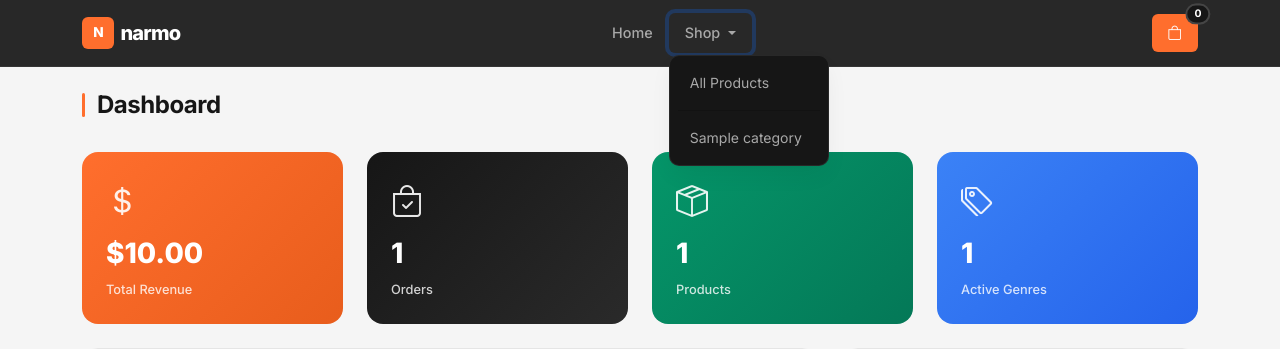
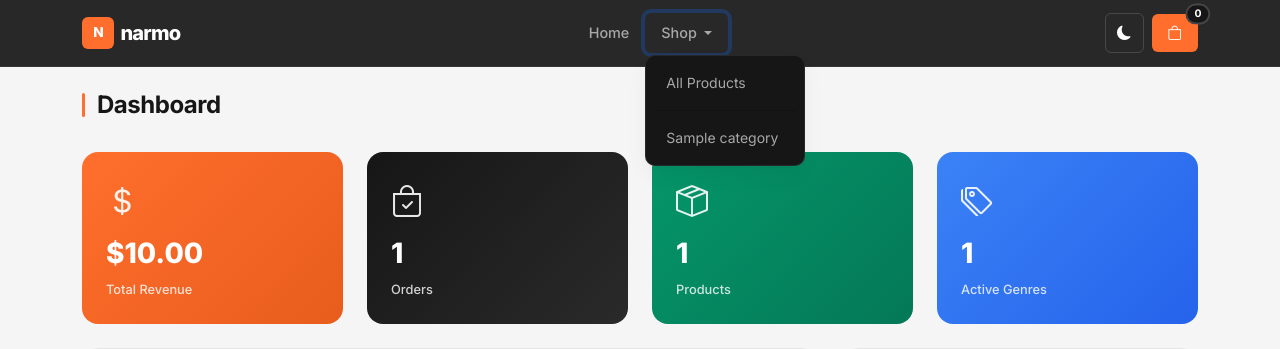
Before and after one commit to omranhareedi/anime-shop, a Flask app: page /admin/dashboard in a window 1280 px wide, after a click on "Shop". Shown: the top 349 px of the page. Run offline with Flask 3, Linux system fonts and the light colour scheme; tables that the repository leaves empty hold one stand-in row (values such as "Sample post").

Commit message:
feat: dark mode toggle with localStorage persistence — moon/sun icon in navbar, prefers-color-scheme detection, full dark theme CSS

```diff
--- a/app/static/css/style.css
+++ b/app/static/css/style.css
@@ -24,7 +24,65 @@
     --radius-lg: 16px;
     --radius-xl: 24px;
     --transition: 0.2s cubic-bezier(0.4,0,0.2,1);
+    --navbar-bg: rgba(22,22,22,0.92);
+    --navbar-border: rgba(255,255,255,0.06);
+    --navbar-link: var(--gray-light);
+    --navbar-link-hover-bg: rgba(255,110,45,0.08);
+    --hero-bg: var(--dark);
+    --footer-bg: var(--dark);
+    --footer-border: rgba(255,255,255,0.06);
+    --table-header-bg: var(--bg);
+    --toast-bg: var(--dark);
+    --stat-card-dark: linear-gradient(135deg, var(--dark), #2a2a2a);
 }
+
+[data-theme="dark"] {
+    --border: #2a2a2a;
+    --bg: #111111;
+    --card-bg: #1a1a1a;
+    --text: #e0e0e0;
+    --text-secondary: #8e8e8e;
+    --shadow-sm: 0 1px 2px rgba(0,0,0,0.2);
+    --shadow-md: 0 4px 6px -1px rgba(0,0,0,0.3), 0 2px 4px -2px rgba(0,0,0,0.25);
+    --shadow-lg: 0 10px 25px -3px rgba(0,0,0,0.3), 0 4px 6px -4px rgba(0,0,0,0.2);
+    --shadow-xl: 0 20px 40px -5px rgba(0,0,0,0.4);
+    --navbar-bg: rgba(0,0,0,0.95);
+    --navbar-border: rgba(255,255,255,0.04);
+    --navbar-link: var(--gray);
+    --navbar-link-hover-bg: rgba(255,110,45,0.12);
+    --table-header-bg: #222222;
+    --toast-bg: #222222;
+    --stat-card-dark: linear-gradient(135deg, #222222, #333333);
+    --footer-border: rgba(255,255,255,0.04);
+}
+
+[data-theme="dark"] h1,
+[data-theme="dark"] h2,
+[data-theme="dark"] h3,
+[data-theme="dark"] h4,
+[data-theme="dark"] h5,
+[data-theme="dark"] h6 {
+    color: #ffffff;
+}
+
+[data-theme="dark"] .navbar {
+    border-bottom-color: var(--navbar-border);
+}
+
+[data-theme="dark"] .category-card .icon { color: var(--accent); }
+
+[data-theme="dark"] .stock-badge.out { color: #ef4444; }
+
+[data-theme="dark"] .qty-input-group input { background: transparent; color: var(--text); }
+
+[data-theme="dark"] .form-control-narmo { background: #222222; color: var(--text); }
+[data-theme="dark"] .form-control-narmo::placeholder { color: var(--gray); }
+
+[data-theme="dark"] table { color: var(--text); }
+
+[data-theme="dark"] .dropdown-menu { background: #1a1a1a; border-color: rgba(255,255,255,0.06); }
+
+[data-theme="dark"] .btn-cart .badge { border-color: rgba(0,0,0,0.3); }
 
 * { box-sizing: border-box; }
 
@@ -47,10 +105,10 @@ a:hover { color: var(--accent-hover); }
 
 /* ---- Navigation ---- */
 .navbar {
-    background: rgba(22,22,22,0.92);
+    background: var(--navbar-bg);
     backdrop-filter: blur(20px) saturate(1.8);
     -webkit-backdrop-filter: blur(20px) saturate(1.8);
-    border-bottom: 1px solid rgba(255,255,255,0.06);
+    border-bottom: 1px solid var(--navbar-border);
     padding: 0.75rem 0;
 }
 
@@ -79,7 +137,7 @@ a:hover { color: var(--accent-hover); }
 .brand-text { text-transform: lowercase; }
 
 .nav-link {
-    color: var(--gray-light) !important;
+    color: var(--navbar-link) !important;
     font-weight: 500;
     font-size: 0.9rem;
     padding: 0.5rem 1rem !important;
@@ -90,7 +148,7 @@ a:hover { color: var(--accent-hover); }
 .nav-link:hover,
 .nav-link.active {
     color: var(--accent) !important;
-    background: rgba(255,110,45,0.08);
+    background: var(--navbar-link-hover-bg);
 }
 
 .navbar-toggler {
@@ -136,6 +194,11 @@ a:hover { color: var(--accent-hover); }
     background: var(--accent-hover);
     transform: translateY(-1px);
     box-shadow: 0 4px 15px rgba(255,110,45,0.3);
+}
+
+#dark-toggle:hover {
+    background: rgba(255,255,255,0.1) !important;
+    box-shadow: none !important;
 }
 
 .btn-cart .badge {
@@ -528,7 +591,7 @@ a:hover { color: var(--accent-hover); }
 }
 
 .cart-table th {
-    background: var(--bg);
+    background: var(--table-header-bg);
     border-bottom: 1px solid var(--border);
     padding: 1rem 1.25rem;
     font-size: 0.75rem;
@@ -680,7 +743,7 @@ a:hover { color: var(--accent-hover); }
 .stat-card .stat-label { font-size: 0.8rem; opacity: 0.8; font-weight: 500; }
 
 .stat-card.primary { background: linear-gradient(135deg, var(--accent), var(--accent-hover)); }
-.stat-card.dark { background: linear-gradient(135deg, var(--dark), #2a2a2a); }
+.stat-card.dark { background: var(--stat-card-dark); }
 .stat-card.green { background: linear-gradient(135deg, #059669, #047857); }
 .stat-card.blue { background: linear-gradient(135deg, #3b82f6, #2563eb); }
 
@@ -748,7 +811,7 @@ a:hover { color: var(--accent-hover); }
 .admin-link { font-size: 0.75rem !important; opacity: 0.5; }
 
 .footer-bottom {
-    border-top: 1px solid rgba(255,255,255,0.06);
+    border-top: 1px solid var(--footer-border);
     margin-top: 3rem;
     padding-top: 1.5rem;
     text-align: center;
@@ -779,7 +842,7 @@ a:hover { color: var(--accent-hover); }
     position: fixed;
     bottom: 1.5rem;
     right: 1.5rem;
-    background: var(--dark);
+    background: var(--toast-bg);
     color: #fff;
     padding: 0.85rem 1.25rem;
     border-radius: var(--radius-md);
--- a/app/static/js/main.js
+++ b/app/static/js/main.js
@@ -1,4 +1,5 @@
 document.addEventListener('DOMContentLoaded', function () {
+    initDarkMode();
     updateCartCount();
 
     const addForm = document.getElementById('add-to-cart-form');
@@ -112,3 +113,26 @@ function showToast(message, type) {
     document.body.appendChild(toast);
     setTimeout(() => toast.remove(), 3000);
 }
+
+function initDarkMode() {
+    const toggle = document.getElementById('dark-toggle');
+    if (!toggle) return;
+    const stored = localStorage.getItem('narmo-theme');
+    if (stored === 'dark' || (!stored && window.matchMedia('(prefers-color-scheme: dark)').matches)) {
+        document.documentElement.setAttribute('data-theme', 'dark');
+        toggle.innerHTML = '<i class="bi bi-sun-fill"></i>';
+    }
+    toggle.addEventListener('click', function () {
+        const html = document.documentElement;
+        const isDark = html.getAttribute('data-theme') === 'dark';
+        if (isDark) {
+            html.removeAttribute('data-theme');
+            localStorage.setItem('narmo-theme', 'light');
+            this.innerHTML = '<i class="bi bi-moon-fill"></i>';
+        } else {
+            html.setAttribute('data-theme', 'dark');
+            localStorage.setItem('narmo-theme', 'dark');
+            this.innerHTML = '<i class="bi bi-sun-fill"></i>';
+        }
+    });
+}
--- a/app/templates/base.html
+++ b/app/templates/base.html
@@ -39,6 +39,9 @@
                         </ul>
                     </li>
                 </ul>
+                <button id="dark-toggle" class="btn btn-cart me-2" aria-label="Toggle dark mode" style="background:transparent;border:1px solid rgba(255,255,255,0.15);padding:0.5rem 0.7rem;">
+                    <i class="bi bi-moon-fill"></i>
+                </button>
                 <a href="{{ url_for('cart.view_cart') }}" class="btn btn-cart position-relative">
                     <i class="bi bi-bag"></i>
                     <span id="cart-count" class="position-absolute top-0 start-100 translate-middle badge rounded-pill">
```
